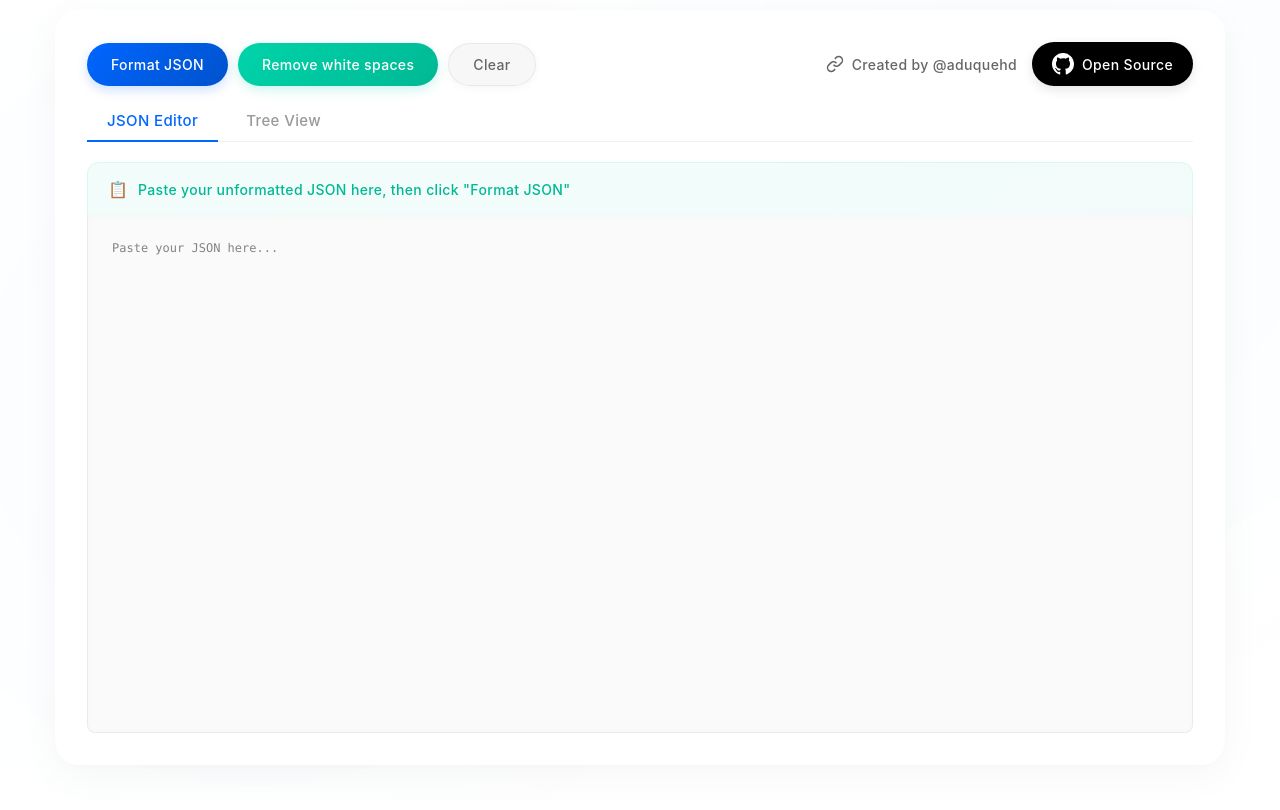
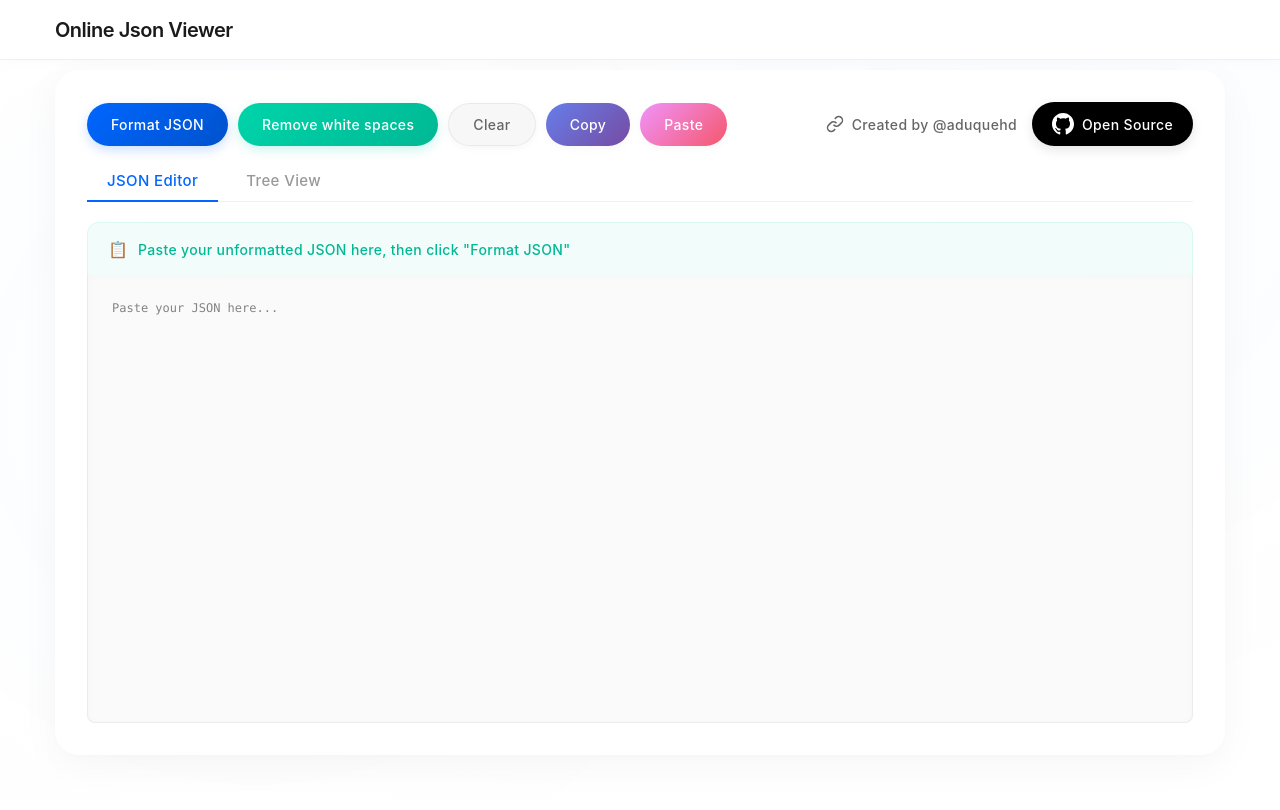
Before and after one commit to aduquehd/json-formatter, a FastAPI app: page / in a window 1280 px wide. After the commit the page ends 723 px from the top, so only its background shows below. Run offline with FastAPI, Linux system fonts and the light colour scheme.

Commit message:
Added copy/paste buttons and functionalities

```diff
--- a/static/css/styles.css
+++ b/static/css/styles.css
@@ -28,10 +28,40 @@ body::before {
   z-index: -1;
 }
 
+.navbar {
+  position: fixed;
+  top: 0;
+  left: 0;
+  right: 0;
+  height: 60px;
+  background: rgba(255, 255, 255, 0.95);
+  backdrop-filter: blur(20px);
+  border-bottom: 1px solid rgba(0, 0, 0, 0.06);
+  z-index: 1000;
+  box-shadow: 0 2px 10px rgba(0, 0, 0, 0.02);
+}
+
+.navbar-content {
+  max-width: 1400px;
+  margin: 0 auto;
+  padding: 0 55px;
+  height: 100%;
+  display: flex;
+  align-items: center;
+}
+
+.navbar-title {
+  font-size: 20px;
+  font-weight: 600;
+  color: #1a1a1a;
+  letter-spacing: -0.025em;
+  margin: 0;
+}
+
 .container {
   max-width: none;
   margin: 0;
-  padding: 10px 55px 45px 55px;
+  padding: 70px 55px 45px 55px;
   min-height: 100vh;
   width: 100vw;
   box-sizing: border-box;
@@ -45,7 +75,7 @@ main {
   box-shadow:
     0 10px 40px rgba(0, 0, 0, 0.04),
     0 2px 10px rgba(0, 0, 0, 0.02);
-  height: calc(100vh - 45px);
+  height: calc(100vh - 115px);
   display: flex;
   flex-direction: column;
   backdrop-filter: blur(20px);
@@ -204,6 +234,30 @@ main {
   box-shadow: 0 6px 20px rgba(0, 0, 0, 0.08);
   background: rgba(240, 240, 240, 0.9);
   color: #333333;
+}
+
+#copyBtn {
+  background: linear-gradient(135deg, #667eea 0%, #764ba2 100%);
+  color: #ffffff;
+  border: none;
+}
+
+#copyBtn:hover {
+  transform: translateY(-2px) scale(1.02);
+  box-shadow: 0 8px 24px rgba(102, 126, 234, 0.3);
+  background: linear-gradient(135deg, #5a67d8 0%, #6b46c1 100%);
+}
+
+#pasteBtn {
+  background: linear-gradient(135deg, #f093fb 0%, #f5576c 100%);
+  color: #ffffff;
+  border: none;
+}
+
+#pasteBtn:hover {
+  transform: translateY(-2px) scale(1.02);
+  box-shadow: 0 8px 24px rgba(240, 147, 251, 0.3);
+  background: linear-gradient(135deg, #ed6ea0 0%, #ec8c69 100%);
 }
 
 .btn-accent {
@@ -510,13 +564,21 @@ main {
 }
 
 @media (max-width: 768px) {
+  .navbar-content {
+    padding: 0 35px;
+  }
+
+  .navbar-title {
+    font-size: 18px;
+  }
+
   .container {
-    padding: 8px 35px 45px 35px;
+    padding: 68px 35px 45px 35px;
   }
 
   main {
     padding: 12px;
-    height: calc(100vh - 80px);
+    height: calc(100vh - 113px);
   }
 
   .top-section {
@@ -565,12 +627,20 @@ main {
 }
 
 @media (max-width: 480px) {
+  .navbar-content {
+    padding: 0 25px;
+  }
+
+  .navbar-title {
+    font-size: 16px;
+  }
+
   .container {
-    padding: 5px 25px 45px 25px;
+    padding: 65px 25px 45px 25px;
   }
 
   main {
-    height: calc(100vh - 60px);
+    height: calc(100vh - 110px);
     padding: 10px;
   }
 
--- a/static/ts/utils/dom-utils.ts
+++ b/static/ts/utils/dom-utils.ts
@@ -6,12 +6,14 @@ export function initializeElements(): DOMElements | null {
   const formatBtn = document.getElementById("formatBtn") as HTMLButtonElement;
   const compactBtn = document.getElementById("compactBtn") as HTMLButtonElement;
   const clearBtn = document.getElementById("clearBtn") as HTMLButtonElement;
+  const copyBtn = document.getElementById("copyBtn") as HTMLButtonElement;
+  const pasteBtn = document.getElementById("pasteBtn") as HTMLButtonElement;
   const tabBtns = document.querySelectorAll(".tab-btn") as NodeListOf<HTMLButtonElement>;
   const tabContents = document.querySelectorAll(".tab-content") as NodeListOf<HTMLElement>;
   const pasteHint = document.getElementById("pasteHint");
   const editHint = document.getElementById("editHint");
 
-  if (!formattedOutput || !treeOutput || !formatBtn || !compactBtn || !clearBtn || !pasteHint || !editHint) {
+  if (!formattedOutput || !treeOutput || !formatBtn || !compactBtn || !clearBtn || !copyBtn || !pasteBtn || !pasteHint || !editHint) {
     console.error('Required DOM elements not found');
     return null;
   }
@@ -22,6 +24,8 @@ export function initializeElements(): DOMElements | null {
     formatBtn,
     compactBtn,
     clearBtn,
+    copyBtn,
+    pasteBtn,
     tabBtns,
     tabContents,
     pasteHint,
--- a/static/ts/utils/types.ts
+++ b/static/ts/utils/types.ts
@@ -20,6 +20,8 @@ export interface DOMElements {
   formatBtn: HTMLButtonElement;
   compactBtn: HTMLButtonElement;
   clearBtn: HTMLButtonElement;
+  copyBtn: HTMLButtonElement;
+  pasteBtn: HTMLButtonElement;
   tabBtns: NodeListOf<HTMLButtonElement>;
   tabContents: NodeListOf<HTMLElement>;
   pasteHint: HTMLElement;
--- a/templates/index.html
+++ b/templates/index.html
@@ -9,6 +9,11 @@
     <link rel="stylesheet" href="https://cdnjs.cloudflare.com/ajax/libs/toastr.js/latest/toastr.min.css" />
   </head>
   <body>
+    <nav class="navbar">
+      <div class="navbar-content">
+        <h1 class="navbar-title">Online Json Viewer</h1>
+      </div>
+    </nav>
     <div class="container">
       <main>
         <div class="top-section">
@@ -16,6 +21,8 @@
             <button id="formatBtn" class="btn btn-primary">Format JSON</button>
             <button id="compactBtn" class="btn btn-accent">Remove white spaces</button>
             <button id="clearBtn" class="btn btn-secondary">Clear</button>
+            <button id="copyBtn" class="btn btn-secondary">Copy</button>
+            <button id="pasteBtn" class="btn btn-secondary">Paste</button>
           </div>
           <div class="right-links">
             <a
```
Also changed, not shown: static/ts/app.ts (+47 -0 lines).
